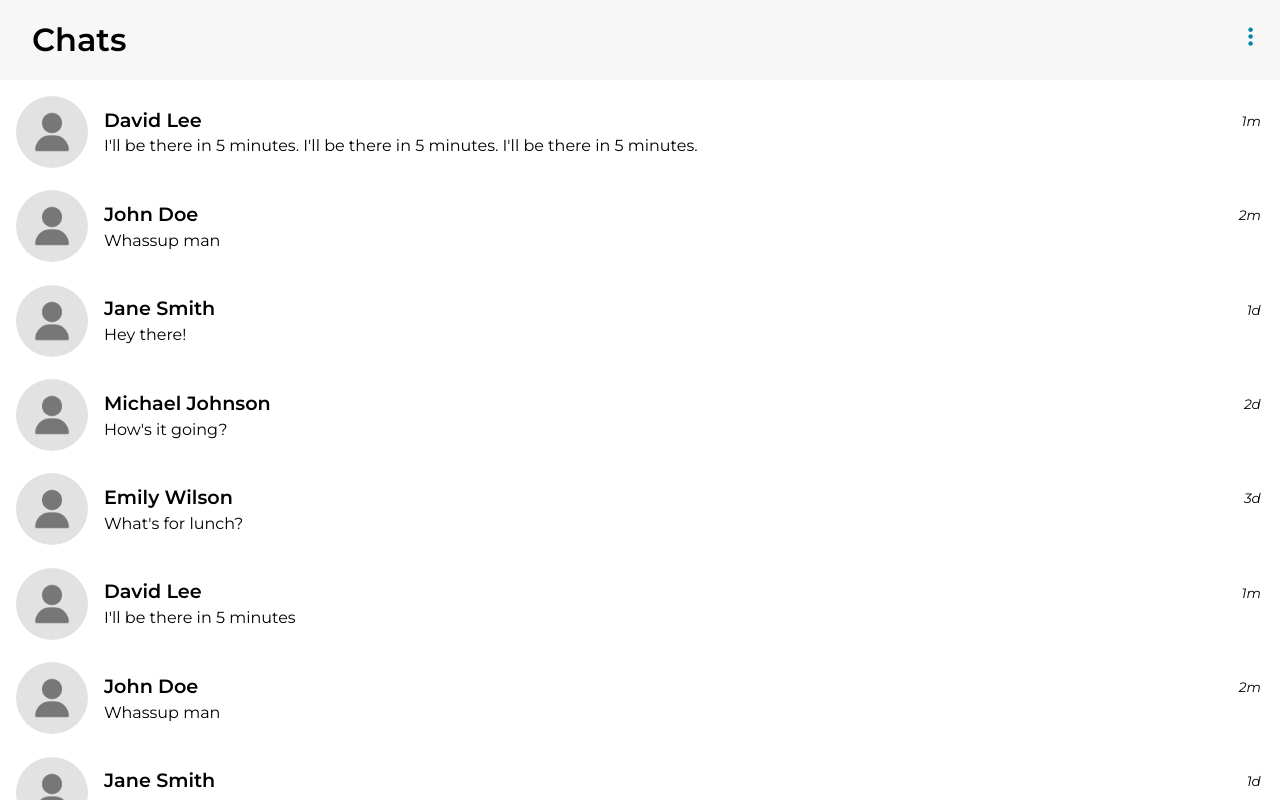
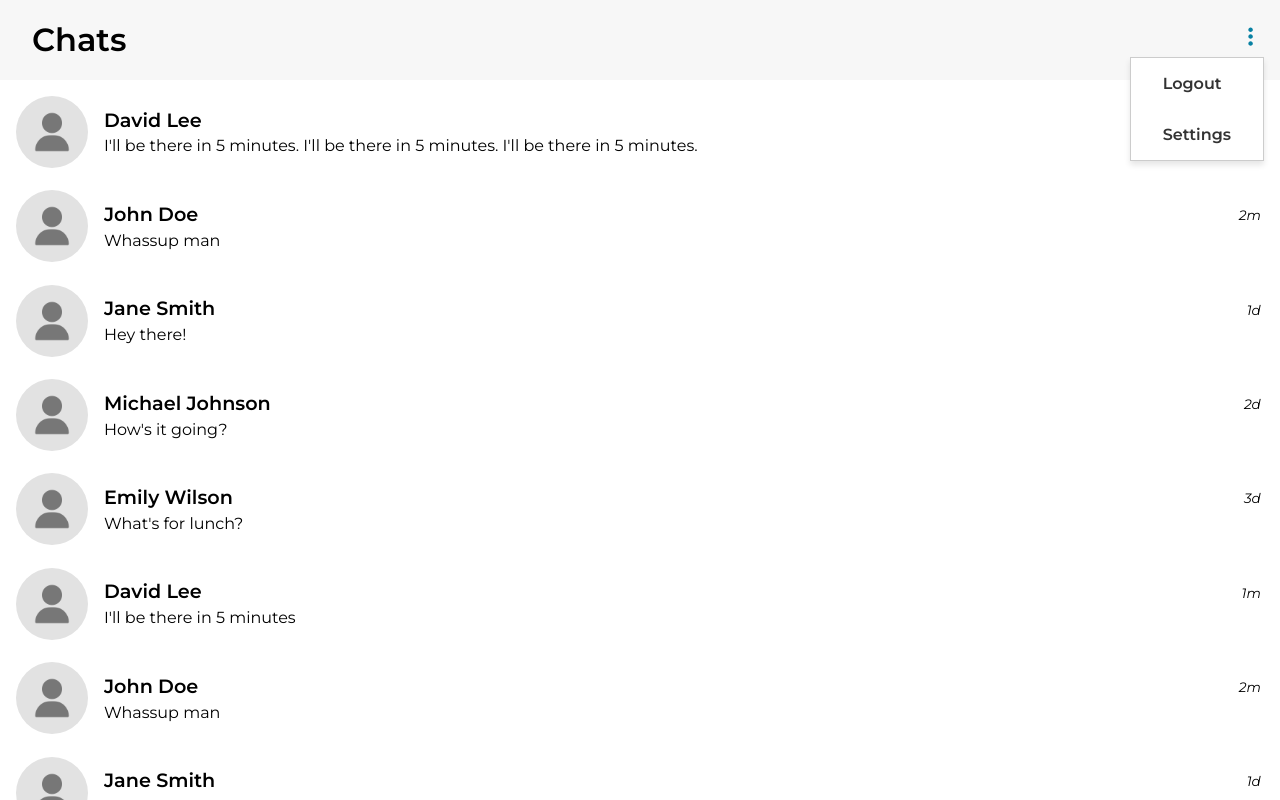
Before and after one commit to klavzars/ambitious-messenger-app, a React (Vite) app in the folder frontend/: page /chat in a window 1280 px wide. Both pictures are taken after a click on the button 1250 px from the left and 38 px from the top of the page. Built offline with nearby package versions, Linux system fonts and the light colour scheme; some icons are missing.

Commit message:
[FRONTEND] - implemented logout

```diff
--- /dev/null
+++ b/frontend/src/components/Dropdown.jsx
@@ -0,0 +1,60 @@
+import styles from "./Dropdown.module.scss";
+import { useState, useEffect } from "react";
+import { MdMoreVert } from "react-icons/md";
+import { useDispatch, useSelector } from "react-redux";
+import { logout, reset } from "../features/users/userSlice";
+import { useNavigate } from "react-router-dom";
+
+function Dropdown() {
+  const dispatch = useDispatch();
+  const navigate = useNavigate();
+  const { status: userStatus, error: userError } = useSelector((state) => state.users);
+  const [isOpen, setIsOpen] = useState(false);
+
+  useEffect(() => {
+    if (userStatus === "failed") {
+      // TODO show error
+      console.log(userError);
+    }
+    if (userStatus === "succeeded") {
+      navigate("/login");
+
+      return () => {
+        dispatch(reset());
+      };
+    }
+  }, [userStatus, navigate, userError]);
+
+  const toggleDropdown = () => {
+    setIsOpen(!isOpen);
+  };
+
+  const handleLogout = () => {
+    console.log("logout");
+    dispatch(logout());
+  };
+
+  const handleSettings = () => {
+    // TODO
+  };
+
+  return (
+    <>
+      <button className={`${styles.buttonOptions} ${styles.button}`}>
+        <MdMoreVert className={`${styles.buttonIcon} ${styles.buttonIcon__options}`} onClick={toggleDropdown} />
+      </button>
+      {isOpen && (
+        <div className={styles.dropdown}>
+          <button className={`${styles.dropdown__button} ${styles.dropdown__logout}`} onClick={handleLogout}>
+            Logout
+          </button>
+          <button className={`${styles.dropdown__button} ${styles.dropdown__settings}`} onClick={handleSettings}>
+            Settings
+          </button>
+        </div>
+      )}
+    </>
+  );
+}
+
+export default Dropdown;
--- /dev/null
+++ b/frontend/src/components/Dropdown.module.scss
@@ -0,0 +1,52 @@
+@import "../sass_utilities/variables";
+
+.button {
+  background-color: transparent;
+  border: none;
+  color: $color-primary;
+  height: 100%;
+  margin: 0 0.6rem;
+  cursor: pointer;
+
+  &Options {
+    margin-right: 0;
+  }
+
+  &Icon {
+    &__options {
+      height: 1.7rem;
+    }
+
+    width: auto;
+  }
+}
+
+.dropdown {
+  position: absolute;
+  top: 100%;
+  right: 0;
+  display: block;
+  background-color: #fff;
+  border: 1px solid #ccc;
+  box-shadow: 0px 4px 6px rgba(0, 0, 0, 0.1);
+  z-index: 1;
+
+  &__button {
+    background-color: #fff;
+    color: #333;
+    padding: 1rem 2rem;
+    border: none;
+    cursor: pointer;
+    width: 100%;
+    text-align: left;
+    font-weight: $font-semibold;
+
+    &:hover {
+      background-color: #f0f0f0;
+    }
+
+    &:last-child {
+      border-bottom: none;
+    }
+  }
+}
--- a/frontend/src/components/chat/Contacts.jsx
+++ b/frontend/src/components/chat/Contacts.jsx
@@ -1,6 +1,7 @@
 import styles from "./Contacts.module.scss";
 import { FaRegPenToSquare } from "react-icons/fa6";
-import { MdMoreVert } from "react-icons/md";
+
+import Dropdown from "../Dropdown";
 
 // temporary
 import defaultUserPic from "../../assets/default_user_1.png";
@@ -86,9 +87,7 @@ function Contacts() {
           <button className={`${styles.buttonNewChat} ${styles.button}`}>
             <FaRegPenToSquare className={`${styles.buttonIcon} ${styles.buttonIcon__newChat}`} />
           </button>
-          <button className={`${styles.buttonOptions} ${styles.button}`}>
-            <MdMoreVert className={`${styles.buttonIcon} ${styles.buttonIcon__options}`} />
-          </button>
+          <Dropdown />
         </div>
       </header>
       <div className={styles.contactsContainer}>{contacts}</div>
--- a/frontend/src/components/chat/Contacts.module.scss
+++ b/frontend/src/components/chat/Contacts.module.scss
@@ -52,6 +52,10 @@
   font-size: 2rem;
   font-weight: $font-semibold;
   margin: 0 1rem;
+}
+
+.buttonsContainer {
+  position: relative;
 }
 
 .button {
--- a/frontend/src/features/users/userService.js
+++ b/frontend/src/features/users/userService.js
@@ -13,13 +13,10 @@ const getBaseUrl = () => {
 const API_URL_AUTH = `${getBaseUrl()}/auth`;
 
 const login = async (userLoginData) => {
+  console.log("userLoginData", userLoginData);
   const response = await axios.post(`${API_URL_AUTH}/login`, userLoginData);
 
-  if (
-    response.data &&
-    response.data.isAuthSuccessful &&
-    response.data.expires
-  ) {
+  if (response.data && response.data.isAuthSuccessful && response.data.expires) {
     localStorage.setItem("tokenExpires", response.data.expires);
   }
 
@@ -27,17 +24,20 @@ const login = async (userLoginData) => {
 };
 
 const register = async (userRegistrationData) => {
-  const response = await axios.post(
-    `${API_URL_AUTH}/register`,
-    userRegistrationData
-  );
+  const response = await axios.post(`${API_URL_AUTH}/register`, userRegistrationData);
 
-  if (
-    response.data &&
-    response.data.isAuthSuccessful &&
-    response.data.expires
-  ) {
+  if (response.data && response.data.isAuthSuccessful && response.data.expires) {
     localStorage.setItem("tokenExpires", response.data.expires);
+  }
+
+  return response.data;
+};
+
+const logout = async () => {
+  const response = await axios.post(`${API_URL_AUTH}/logout`);
+
+  if (response.status >= 200 && response.status < 300) {
+    localStorage.removeItem("tokenExpires");
   }
 
   return response.data;
@@ -46,6 +46,7 @@ const register = async (userRegistrationData) => {
 const userService = {
   login,
   register,
+  logout,
 };
 
 export default userService;
--- a/frontend/src/features/users/userSlice.js
+++ b/frontend/src/features/users/userSlice.js
@@ -1,39 +1,36 @@
 import { createSlice, createAsyncThunk } from "@reduxjs/toolkit";
 import userService from "./userService";
 
-export const login = createAsyncThunk(
-  "auth/login",
-  async (userLoginData, thunkAPI) => {
+export const login = createAsyncThunk("auth/login", async (userLoginData, thunkAPI) => {
   try {
+    console.log("userLoginData", userLoginData);
     return await userService.login(userLoginData);
   } catch (error) {
     const message =
-        (error.response &&
-          error.response.data &&
-          error.response.data.message) ||
-        error.message ||
-        error.toString();
+      (error.response && error.response.data && error.response.data.message) || error.message || error.toString();
     return thunkAPI.rejectWithValue(message);
   }
-  }
-);
+});
 
-export const register = createAsyncThunk(
-  "auth/register",
-  async (userRegistrationData, thunkAPI) => {
+export const register = createAsyncThunk("auth/register", async (userRegistrationData, thunkAPI) => {
   try {
     return await userService.register(userRegistrationData);
   } catch (error) {
     const message =
-        (error.response &&
-          error.response.data &&
-          error.response.data.message) ||
-        error.message ||
-        error.toString();
+      (error.response && error.response.data && error.response.data.message) || error.message || error.toString();
     return thunkAPI.rejectWithValue(message);
   }
+});
+
+export const logout = createAsyncThunk("auth/logout", async (_, thunkAPI) => {
+  try {
+    return await userService.logout();
+  } catch (error) {
+    const message =
+      (error.response && error.response.data && error.response.data.message) || error.message || error.toString();
+    return thunkAPI.rejectWithValue(message);
   }
-);
+});
 
 const initialState = {
   status: "idle",
@@ -78,6 +75,17 @@ export const userSlice = createSlice({
         state.status = "failed";
         state.authStatus = "unauth";
         state.error = action.payload;
+      })
+      .addCase(logout.pending, (state) => {
+        state.status = "loading";
+      })
+      .addCase(logout.fulfilled, (state, action) => {
+        state.status = "succeeded";
+        state.authStatus = "unauth";
+      })
+      .addCase(logout.rejected, (state, action) => {
+        state.status = "failed";
+        state.error = action.payload;
       });
   },
 });
```
Lines whose indentation alone changed are shown as unchanged.
